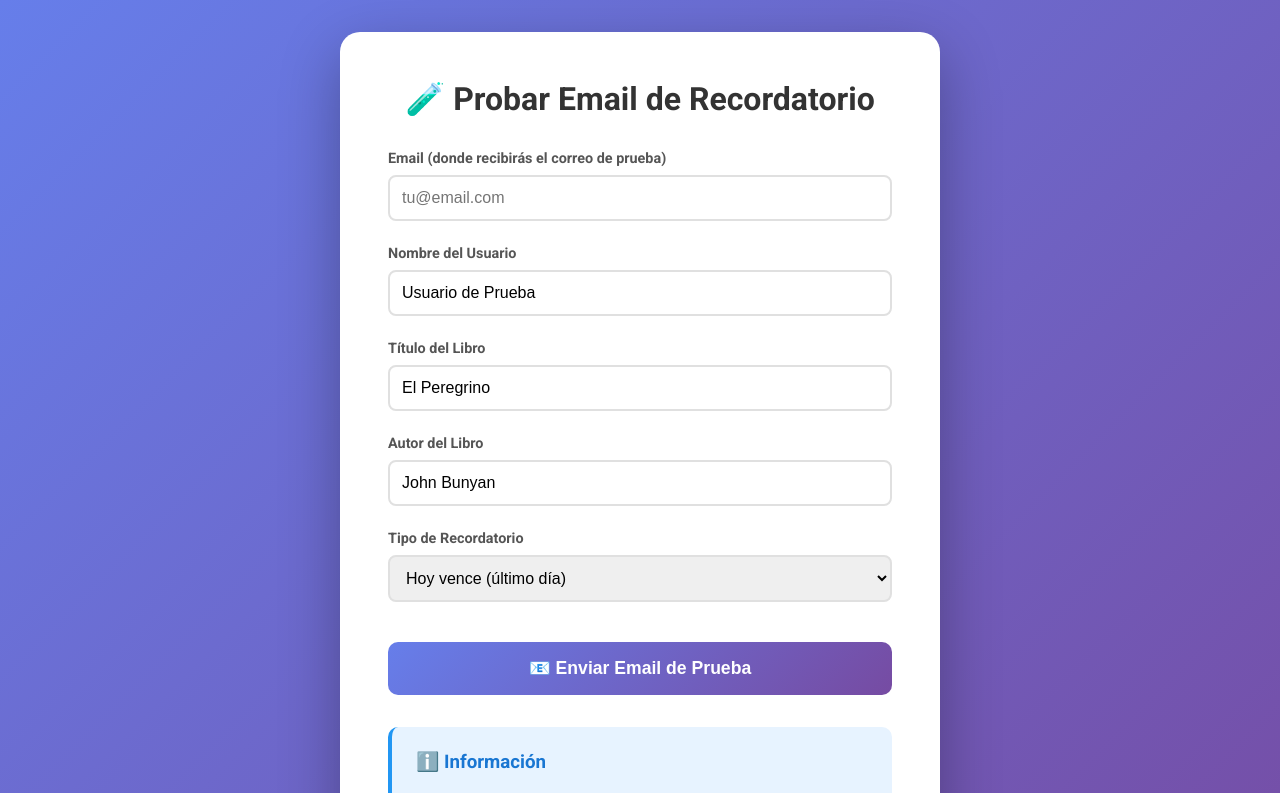
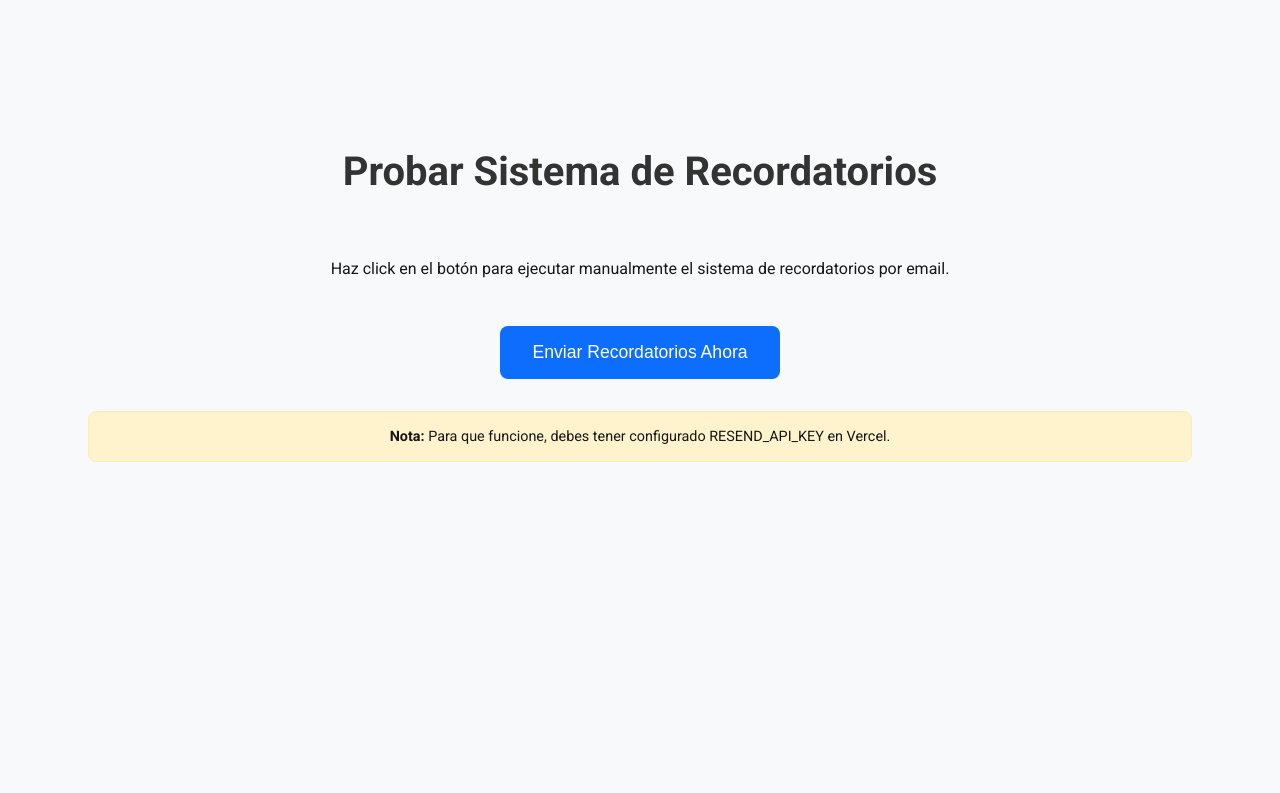
Before and after one commit to ChaviPalma/Tupahue, a Next.js app: page /test-email in a window 1280 px wide. Shown: the top 793 px of the page. Built offline with nearby package versions, Linux system fonts and the light colour scheme.

Commit message:
feat: Agregar pagina de prueba para recordatorios de email

```diff
--- a/app/test-email/page.js
+++ b/app/test-email/page.js
@@ -1,31 +1,19 @@
 'use client';
 
 import { useState } from 'react';
-import styles from './test.module.css';
+import styles from '../biblioteca/biblioteca.module.css';
 
-export default function TestEmail() {
-    const [formData, setFormData] = useState({
-        email: '',
-        userName: 'Usuario de Prueba',
-        bookTitle: 'El Peregrino',
-        bookAuthor: 'John Bunyan',
-        daysUntilDue: 0
-    });
+export default function TestEmailPage() {
+    const [loading, setLoading] = useState(false);
     const [result, setResult] = useState(null);
-    const [loading, setLoading] = useState(false);
 
-    const handleSubmit = async (e) => {
-        e.preventDefault();
+    const handleTestEmail = async () => {
         setLoading(true);
         setResult(null);
 
         try {
-            const response = await fetch('/api/test-email', {
+            const response = await fetch('/api/send-reminders', {
                 method: 'POST',
-                headers: {
-                    'Content-Type': 'application/json',
-                },
-                body: JSON.stringify(formData),
             });
 
             const data = await response.json();
@@ -38,98 +26,55 @@ export default function TestEmail() {
     };
 
     return (
-        <div className={styles.container}>
-            <div className={styles.card}>
-                <h1 className={styles.title}>🧪 Probar Email de Recordatorio</h1>
+        <div className={styles.pageContainer}>
+            <div className={styles.mainContainer}>
+                <h1 className={styles.pageTitle}>Probar Sistema de Recordatorios</h1>
 
-                <form onSubmit={handleSubmit} className={styles.form}>
-                    <div className={styles.formGroup}>
-                        <label>Email (donde recibirás el correo de prueba)</label>
-                        <input
-                            type="email"
-                            value={formData.email}
-                            onChange={(e) => setFormData({ ...formData, email: e.target.value })}
-                            required
-                            placeholder="tu@email.com"
-                        />
-                    </div>
-
-                    <div className={styles.formGroup}>
-                        <label>Nombre del Usuario</label>
-                        <input
-                            type="text"
-                            value={formData.userName}
-                            onChange={(e) => setFormData({ ...formData, userName: e.target.value })}
-                        />
-                    </div>
-
-                    <div className={styles.formGroup}>
-                        <label>Título del Libro</label>
-                        <input
-                            type="text"
-                            value={formData.bookTitle}
-                            onChange={(e) => setFormData({ ...formData, bookTitle: e.target.value })}
-                        />
-                    </div>
-
-                    <div className={styles.formGroup}>
-                        <label>Autor del Libro</label>
-                        <input
-                            type="text"
-                            value={formData.bookAuthor}
-                            onChange={(e) => setFormData({ ...formData, bookAuthor: e.target.value })}
-                        />
-                    </div>
-
-                    <div className={styles.formGroup}>
-                        <label>Tipo de Recordatorio</label>
-                        <select
-                            value={formData.daysUntilDue}
-                            onChange={(e) => setFormData({ ...formData, daysUntilDue: parseInt(e.target.value) })}
-                        >
-                            <option value="3">3 días antes (recordatorio amigable)</option>
-                            <option value="1">1 día antes (urgente)</option>
-                            <option value="0">Hoy vence (último día)</option>
-                            <option value="-1">1 día atrasado</option>
-                            <option value="-3">3 días atrasado</option>
-                        </select>
-                    </div>
+                <div style={{ textAlign: 'center', padding: '2rem' }}>
+                    <p style={{ marginBottom: '2rem' }}>
+                        Haz click en el botón para ejecutar manualmente el sistema de recordatorios por email.
+                    </p>
 
                     <button
-                        type="submit"
-                        className={styles.button}
+                        onClick={handleTestEmail}
                         disabled={loading}
+                        className={styles.btnPrimary}
+                        style={{ fontSize: '1.1rem', padding: '1rem 2rem' }}
                     >
-                        {loading ? 'Enviando...' : '📧 Enviar Email de Prueba'}
+                        {loading ? 'Enviando...' : 'Enviar Recordatorios Ahora'}
                     </button>
-                </form>
 
-                {result && (
-                    <div className={result.error ? styles.error : styles.success}>
-                        {result.error ? (
-                            <>
-                                <h3>❌ Error</h3>
-                                <p>{result.error}</p>
-                                {result.details && <pre>{JSON.stringify(result.details, null, 2)}</pre>}
-                            </>
-                        ) : (
-                            <>
-                                <h3>✅ Email Enviado</h3>
-                                <p><strong>ID:</strong> {result.messageId}</p>
-                                <div className={styles.preview}>
-                                    <h4>Vista Previa:</h4>
-                                    <p><strong>Asunto:</strong> {result.preview.subject}</p>
-                                    <pre>{result.preview.message}</pre>
-                                </div>
-                            </>
-                        )}
+                    {result && (
+                        <div style={{
+                            marginTop: '2rem',
+                            padding: '1.5rem',
+                            backgroundColor: result.error ? '#f8d7da' : '#d1e7dd',
+                            border: `1px solid ${result.error ? '#f5c2c7' : '#badbcc'}`,
+                            borderRadius: '8px',
+                            textAlign: 'left'
+                        }}>
+                            <h3 style={{ marginTop: 0 }}>Resultado:</h3>
+                            <pre style={{
+                                whiteSpace: 'pre-wrap',
+                                wordBreak: 'break-word',
+                                fontSize: '0.9rem'
+                            }}>
+                                {JSON.stringify(result, null, 2)}
+                            </pre>
+                        </div>
+                    )}
+
+                    <div style={{
+                        marginTop: '2rem',
+                        padding: '1rem',
+                        backgroundColor: '#fff3cd',
+                        border: '1px solid #ffecb5',
+                        borderRadius: '8px'
+                    }}>
+                        <p style={{ margin: 0, fontSize: '0.9rem' }}>
+                            <strong>Nota:</strong> Para que funcione, debes tener configurado RESEND_API_KEY en Vercel.
+                        </p>
                     </div>
-                )}
-
-                <div className={styles.info}>
-                    <h3>ℹ️ Información</h3>
-                    <p>Esta página te permite probar el sistema de emails sin necesidad de modificar la base de datos.</p>
-                    <p><strong>Nota:</strong> Necesitas configurar la variable de entorno <code>RESEND_API_KEY</code> en tu archivo <code>.env.local</code></p>
                 </div>
             </div>
         </div>
```
